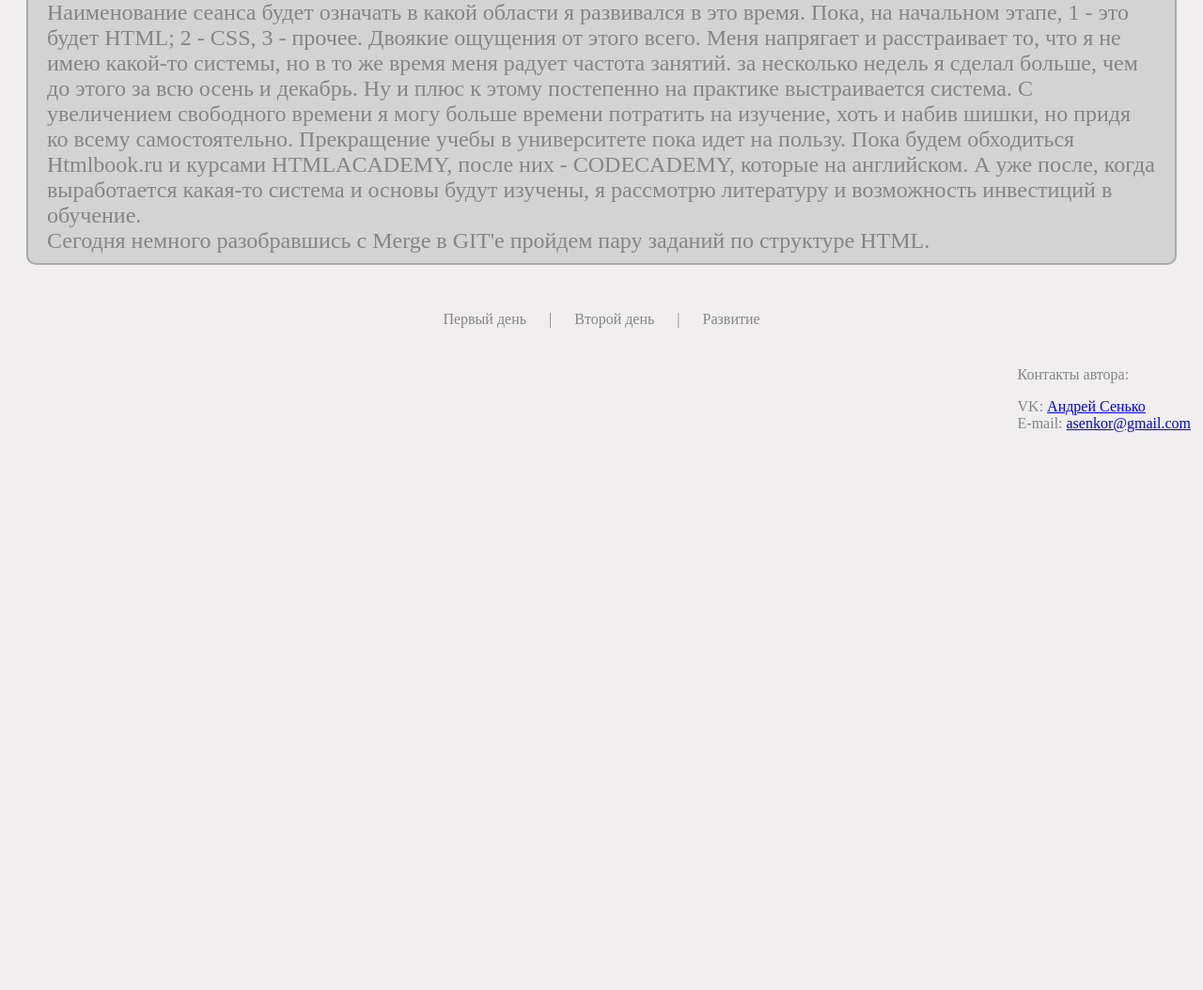
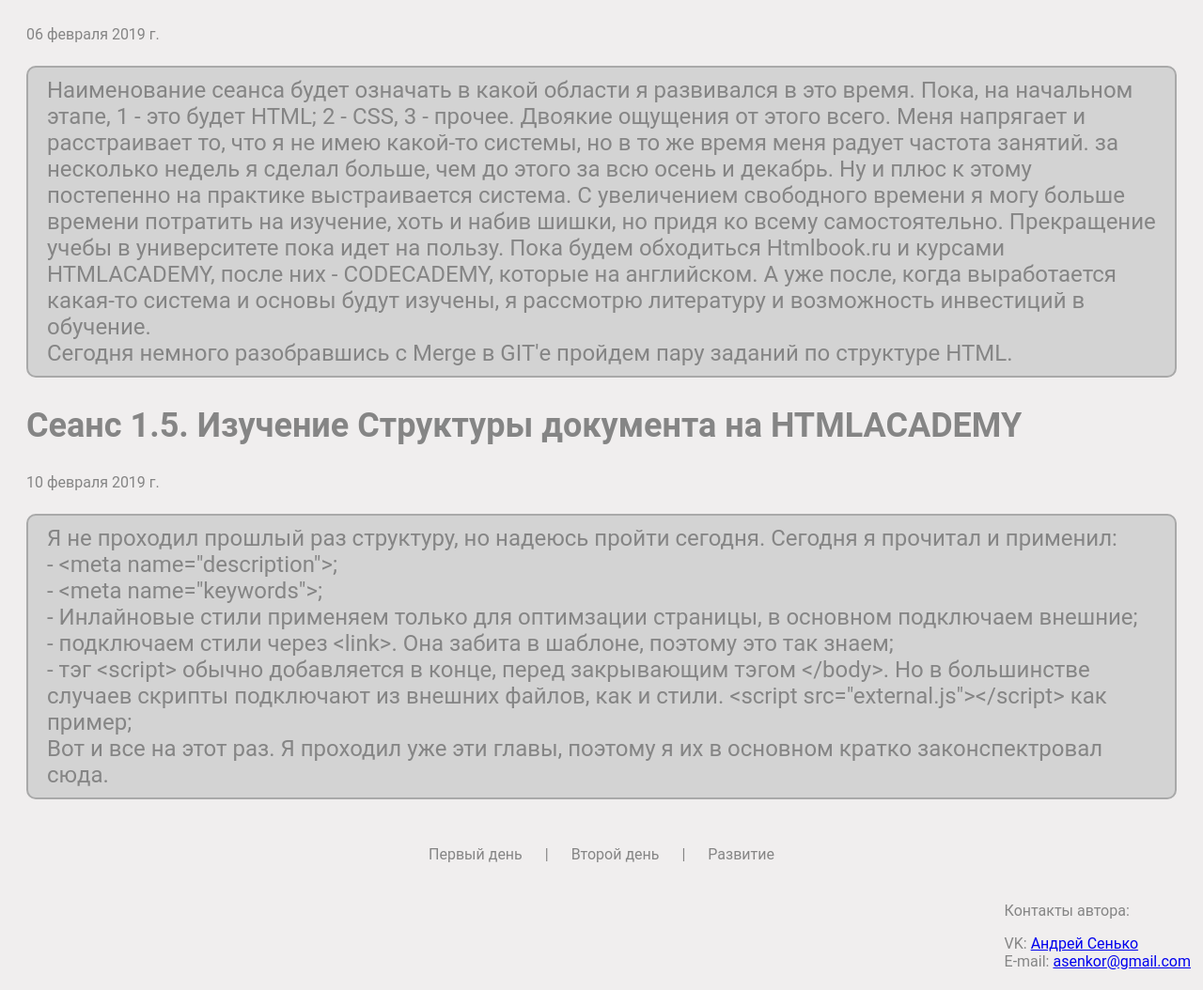
Before and after one commit to Asenkor/Myportal, a plain HTML site: page DayThree.html in a window 1280 px wide. Shown: the part 1346-2400 px from the top of the page at 94% size. Before the commit the page ends 1827 px from the top, so only its background shows below. Drawn offline with Linux system fonts and the light colour scheme.

Commit message:
seans 1.4

```diff
--- a/DayThree.html
+++ b/DayThree.html
@@ -3,6 +3,8 @@
     <title>Как я учусь?</title>
 	<link href="./style.css" type="text/css" rel="stylesheet">
 	<meta charset = "utf-8">
+	<meta name="keywords" content="разные, ключевые, слова">
+	<meta name="description" content="краткое описание">
   </head>
   <body>
     <header>
@@ -34,8 +36,19 @@
 		В общем, придумать заново поатформу для блога. Знаю, что есть библиотеки, но хочется разобраться в этом самому, это же самые основы.</p>
 	  <h2>День четвертый, или как я теперь буду это называть, Сеанс 1.4</h2>
 	  <div class="date">06 февраля 2019 г.</div>
-	  <p class="article">Наименование сеанса будет означать в какой области я развивался в это время. Пока, на начальном этапе, 1 - это будет HTML; 2 - CSS, 3 - прочее. Двоякие ощущения от этого всего. Меня напрягает и расстраивает то, что я не имею какой-то системы, но в то же время меня радует частота занятий. за несколько недель я сделал больше, чем до этого за всю осень и декабрь. Ну и плюс к этому постепенно на практике выстраивается система. С увеличением свободного времени я могу больше времени потратить на изучение, хоть и набив шишки, но придя ко всему самостоятельно. Прекращение учебы в университете пока идет на пользу.	Пока будем обходиться Htmlbook.ru и курсами HTMLACADEMY, после них - CODECADEMY, которые на английском. А уже после, когда выработается какая-то система и основы будут изучены, я рассмотрю литературу и возможность инвестиций в обучение.</br>
+	  <p id="blinking" class="article">Наименование сеанса будет означать в какой области я развивался в это время. Пока, на начальном этапе, 1 - это будет HTML; 2 - CSS, 3 - прочее. Двоякие ощущения от этого всего. Меня напрягает и расстраивает то, что я не имею какой-то системы, но в то же время меня радует частота занятий. за несколько недель я сделал больше, чем до этого за всю осень и декабрь. Ну и плюс к этому постепенно на практике выстраивается система. С увеличением свободного времени я могу больше времени потратить на изучение, хоть и набив шишки, но придя ко всему самостоятельно. Прекращение учебы в университете пока идет на пользу.	Пока будем обходиться Htmlbook.ru и курсами HTMLACADEMY, после них - CODECADEMY, которые на английском. А уже после, когда выработается какая-то система и основы будут изучены, я рассмотрю литературу и возможность инвестиций в обучение.</br>
 			Сегодня немного разобравшись с Merge в GIT'е пройдем пару заданий по структуре HTML.</p>
+	  <h2>Сеанс 1.5. Изучение Структуры документа на HTMLACADEMY</h2>
+	  <div class="date">10 февраля 2019 г.</div>
+	  <p class="article">Я не проходил прошлый раз структуру, но надеюсь пройти сегодня.
+	   Сегодня я прочитал и применил:<br />
+		- &lt;meta name="description"&gt;;<br />
+		- &lt;meta name="keywords"&gt;;<br />
+		- Инлайновые стили применяем только для оптимзации страницы, в основном подключаем внешние;<br />
+		- подключаем стили через &lt;link&gt;. Она забита в шаблоне, поэтому это так знаем;<br />
+		- тэг &lt;script&gt; обычно добавляется в конце, перед закрывающим тэгом &lt;/body&gt;. Но в большинстве случаев скрипты подключают из внешних файлов, как и стили. &lt;script src="external.js"&gt;&lt;/script&gt; как пример;<br />
+		Вот и все на этот раз. Я проходил уже эти главы, поэтому я их в основном кратко законспектровал сюда.
+	   </p>
 	</main>
 	<nav>
 	  <a href="DayOne.html">Первый день</a> | <a href="DayTwo.html">Второй день</a> | <a href="Devel.html">Развитие</a>
--- a/style.css
+++ b/style.css
@@ -1,6 +1,7 @@
 body{
 	background-color: #f0eeee;
 	color: #858585;
+	font-family: 'Roboto', sans-serif;
 }
 header{
 	text-align: center;
```
